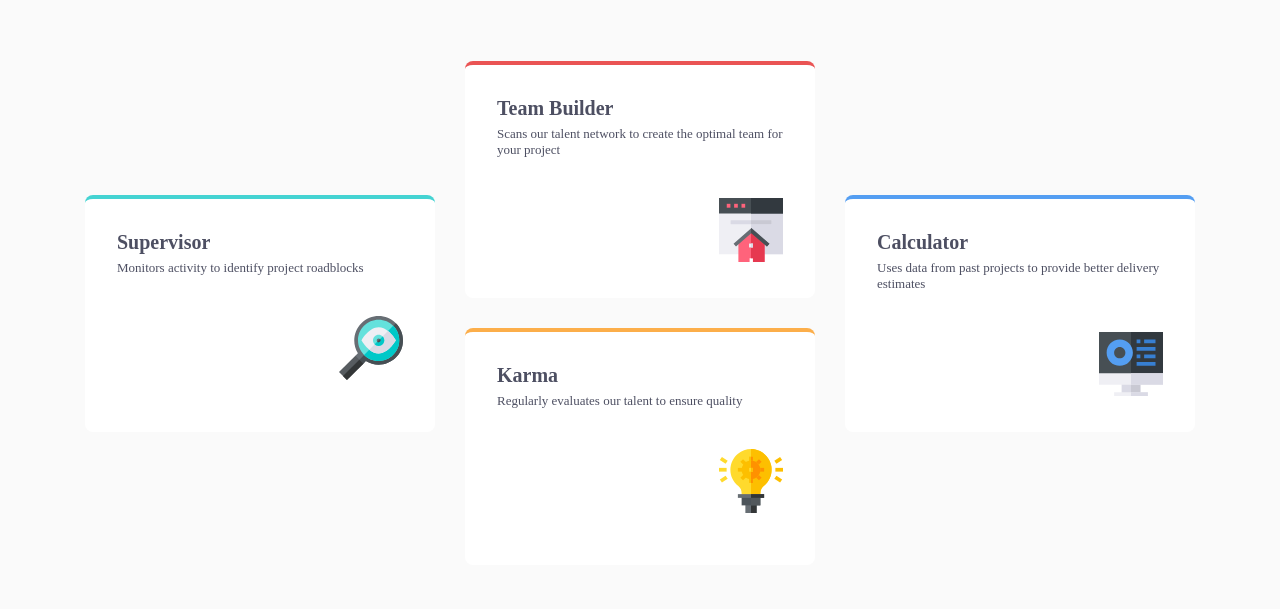
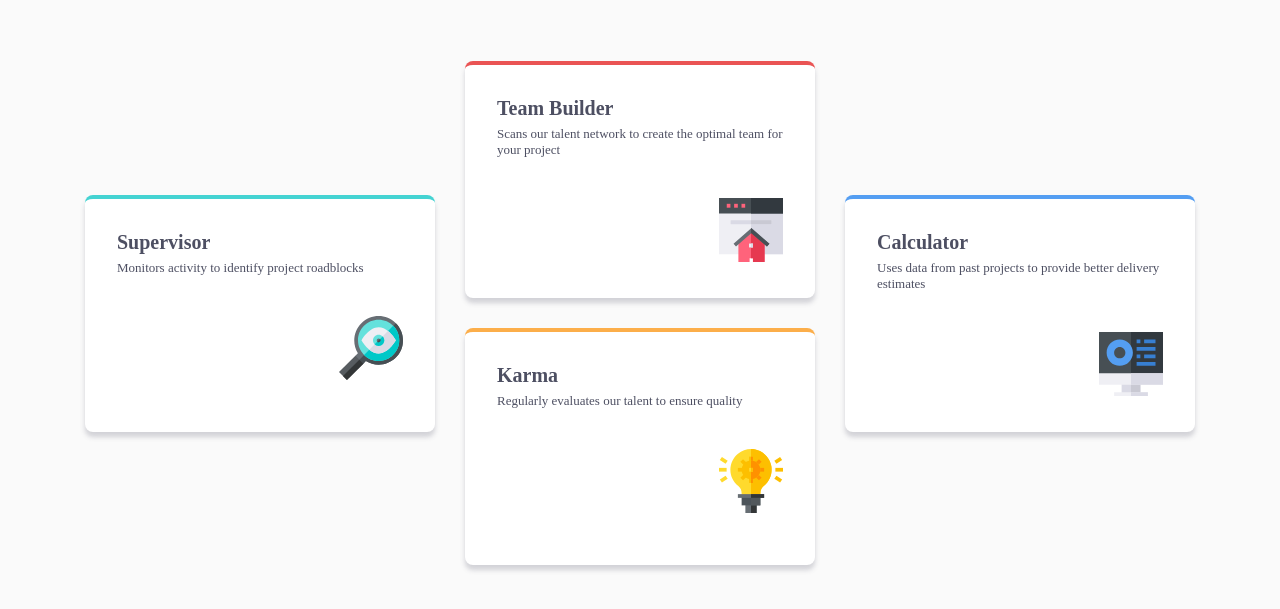
Before and after one commit to LoopLurker/homework-4, a plain HTML site: page index.html in a window 1280 px wide. Shown: the part 255-864 px from the top of the page. Before the commit the page ends 820 px from the top, so only its background shows below. Drawn offline with Linux system fonts and the light colour scheme.

Commit message:
final edit

```diff
--- a/styles/styles.css
+++ b/styles/styles.css
@@ -10,6 +10,7 @@
   --carrot: #fcae4a;
   --blue: #549ef2;
   --independence: #4d4f62;
+  --shadow: #4d4f623b;
   --text-1: 2.25rem;
   --text-1s: 1.5rem;
   --text-2: 0.938rem;
@@ -25,6 +26,7 @@ html {
 }
 body {
   background-color: #fafafa;
+  height: 100vh;
 }
 
 header {
@@ -64,6 +66,7 @@ header p {
   max-width: 69.375rem;
   margin: 0 auto;
   margin-top: 4rem;
+
   grid-template-columns: repeat(3, 1fr);
   grid-template-rows: repeat(4, 1fr);
   grid-gap: 1.875rem;
@@ -73,7 +76,7 @@ header p {
   grid-column: 1/2;
   grid-row: 2/4;
   background-color: var(--withe);
-
+  box-shadow: 0px 5px 5px var(--shadow);
   border-radius: 0.5rem;
   border-top: 0.25rem solid var(--turquoise);
 }
@@ -82,6 +85,7 @@ header p {
   grid-column: 2/3;
   grid-row: 1/3;
   background-color: var(--withe);
+  box-shadow: 0px 5px 5px var(--shadow);
   border-radius: 0.5rem;
   border-top: 0.25rem solid var(--red);
 }
@@ -89,6 +93,7 @@ header p {
   grid-column: 2/3;
   grid-row: 3/5;
   background-color: var(--withe);
+  box-shadow: 0px 5px 5px var(--shadow);
   border-radius: 0.5rem;
   border-top: 0.25rem solid var(--carrot);
 }
@@ -96,6 +101,7 @@ header p {
   grid-row: 3/4;
   grid-row: 2/4;
   background-color: var(--withe);
+  box-shadow: 0px 5px 5px var(--shadow);
   border-radius: 0.5rem;
   border-top: 0.25rem solid var(--blue);
 }
```
